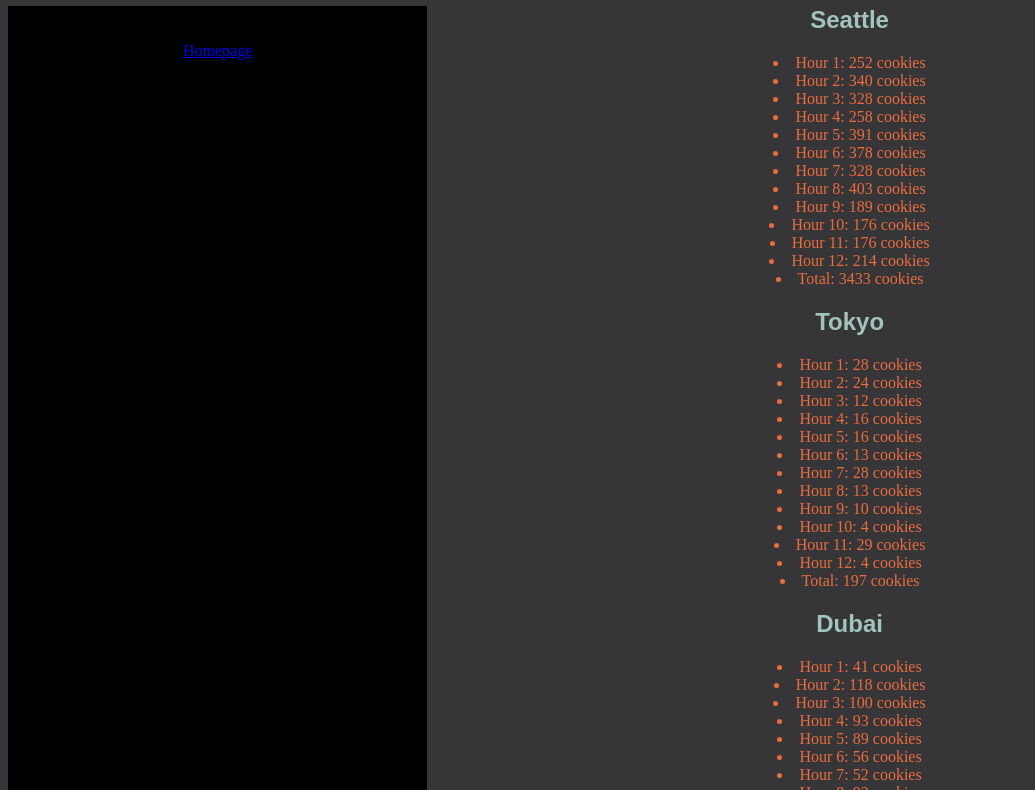
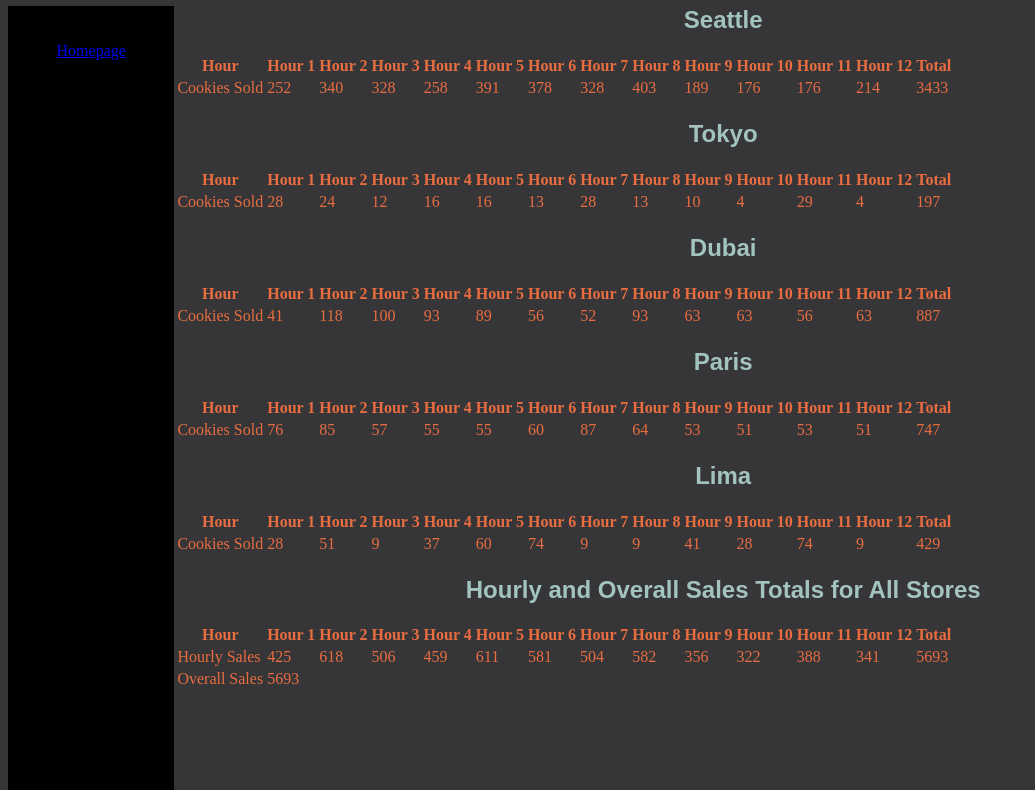
Before and after one commit to CodrCam/cams-cookies, a plain HTML site: page sales.html in a window 1280 px wide. Shown: the part 60-850 px from the top of the page, without its empty margins (0-1035 px from the left). Drawn offline with Linux system fonts and the light colour scheme.

Commit message:
adding in table and totals

```diff
--- a/css/styles.css
+++ b/css/styles.css
@@ -7,7 +7,7 @@ p {
 }
 nav {
   float: left;
-  width: 30%;
+  width: 10%;
   height: 200%;
   background: #000000;
   padding: 20px;
--- a/js/app.js
+++ b/js/app.js
@@ -4,7 +4,15 @@ class Store {
     this.minCustomers = minCustomers;
     this.maxCustomers = maxCustomers;
     this.avgCookies = avgCookies;
-    this.cookiesSold = [];
+    this.cookiesSold = Array(12).fill(0);
+    this.hourlyCustomers = [];
+    this.hourlyCookies = [];
+    this.totalCookies = 0;
+
+    for (let i = 6; i <= 19; i++) {
+      this.hourlyCustomers.push(0);
+      this.hourlyCookies.push(0);
+    }
   }
 
   randomCustomers() {
@@ -13,70 +21,140 @@ class Store {
 
   simulateSales() {
     for (let i = 0; i < 12; i++) {
-      let hourlyCustomers = this.randomCustomers();
-      let hourlyCookies = Math.round(hourlyCustomers * this.avgCookies);
-      this.cookiesSold.push(hourlyCookies);
+      this.hourlyCustomers[i] = this.randomCustomers();
+      this.hourlyCookies[i] = Math.round(this.hourlyCustomers[i] * this.avgCookies);
+      this.cookiesSold[i] += this.hourlyCookies[i];
+      this.totalCookies += this.hourlyCookies[i];
     }
   }
-
+  //old Render
   render() {
     let title = document.createElement('h2');
     title.textContent = this.name;
     document.body.appendChild(title);
 
-    let list = document.createElement('ul');
+    let table = document.createElement('table');
+    let headerRow = document.createElement('tr');
+    let header1 = document.createElement('th');
+    header1.textContent = 'Hour';
+    headerRow.appendChild(header1);
+
+    for (let i = 0; i < this.cookiesSold.length; i++) {
+      let header = document.createElement('th');
+      header.textContent = `Hour ${i + 1}`;
+      headerRow.appendChild(header);
+    }
+
+    let totalHeader = document.createElement('th');
+    totalHeader.textContent = 'Total';
+    headerRow.appendChild(totalHeader);
+
+    table.appendChild(headerRow);
+
+    let dataRow = document.createElement('tr');
+    let dataHeader = document.createElement('td');
+    dataHeader.textContent = 'Cookies Sold';
+    dataRow.appendChild(dataHeader);
+
     let total = 0;
     for (let i = 0; i < this.cookiesSold.length; i++) {
-      let item = document.createElement('li');
-      item.textContent = `Hour ${i + 1}: ${this.cookiesSold[i]} cookies`;
-      list.appendChild(item);
+      let data = document.createElement('td');
+      data.textContent = this.cookiesSold[i];
+      dataRow.appendChild(data);
       total += this.cookiesSold[i];
     }
-    let totalItem = document.createElement('li');
-    totalItem.textContent = `Total: ${total} cookies`;
-    list.appendChild(totalItem);
-    document.body.appendChild(list);
+
+    let totalData = document.createElement('td');
+    totalData.textContent = total;
+    dataRow.appendChild(totalData);
+
+    table.appendChild(dataRow);
+
+    document.body.appendChild(table);
+  }
+
+  // new function to render totals table
+  static renderTotals() {
+    // calculate hourly totals
+    const hourlyTotals = Array(12).fill(0);
+    for (const store of Store.stores) {
+      for (let i = 0; i < store.cookiesSold.length; i++) {
+        hourlyTotals[i] += store.cookiesSold[i];
+      }
+    }
+
+    // calculate overall total
+    const overallTotal = hourlyTotals.reduce((acc, cur) => acc + cur);
+
+    // create table
+    let title = document.createElement('h2');
+    title.textContent = 'Hourly and Overall Sales Totals for All Stores';
+    document.body.appendChild(title);
+
+    let table = document.createElement('table');
+    let headerRow = document.createElement('tr');
+    let header1 = document.createElement('th');
+    header1.textContent = 'Hour';
+    headerRow.appendChild(header1);
+
+    for (let i = 0; i < hourlyTotals.length; i++) {
+      let header = document.createElement('th');
+      header.textContent = `Hour ${i + 1}`;
+      headerRow.appendChild(header);
+    }
+
+    let totalHeader = document.createElement('th');
+    totalHeader.textContent = 'Total';
+    headerRow.appendChild(totalHeader);
+
+    table.appendChild(headerRow);
+
+    let dataRow1 = document.createElement('tr');
+    let dataHeader1 = document.createElement('td');
+    dataHeader1.textContent = 'Hourly Sales';
+    dataRow1.appendChild(dataHeader1);
+
+    let hourlyTotal = 0;
+    for (let i = 0; i < hourlyTotals.length; i++) {
+      let data = document.createElement('td');
+      data.textContent = hourlyTotals[i];
+      dataRow1.appendChild(data);
+      hourlyTotal += hourlyTotals[i];
+    }
+
+    let hourlyTotalData = document.createElement('td');
+    hourlyTotalData.textContent = hourlyTotal;
+    dataRow1.appendChild(hourlyTotalData);
+
+    table.appendChild(dataRow1);
+
+    let dataRow2 = document.createElement('tr');
+    let dataHeader2 = document.createElement('td');
+    dataHeader2.textContent = 'Overall Sales';
+    dataRow2.appendChild(dataHeader2);
+
+    let overallTotalData = document.createElement('td');
+    overallTotalData.colSpan = hourlyTotals.length + 1;
+    overallTotalData.textContent = overallTotal;
+    dataRow2.appendChild(overallTotalData);
+
+    table.appendChild(dataRow2);
+
+    document.body.appendChild(table);
   }
 }
 
-//Function to call up the literasl
-function processCities(cities) {
-  for (let i = 0; i < cities.length; i++) {
-    let city = cities[i];
-    let store = new Store(city.name, city.minCustomers, city.maxCustomers, city.avgCookies);
-    store.simulateSales();
-    store.render();
-  }
+// create store instances
+let Seattle = new Store('Seattle', 23, 65, 6.3);
+let Tokyo = new Store('Tokyo', 3, 24, 1.2);
+let Dubai = new Store('Dubai', 11, 38, 3.7);
+let Paris = new Store('Paris', 20, 38, 2.3);
+let Lima = new Store('Lima', 2, 16, 4.6);
+
+// simulate sales and render tables
+Store.stores = [Seattle, Tokyo, Dubai, Paris, Lima];
+for (const store of Store.stores) {
+  store.simulateSales();
+  store.render();
 }
-
-let cities = [
-  { name: "Seattle", minCustomers: 23, maxCustomers: 65, avgCookies: 6.3 },
-  { name: "Tokyo", minCustomers: 3, maxCustomers: 24, avgCookies: 1.2 },
-  { name: "Dubai", minCustomers: 11, maxCustomers: 38, avgCookies: 3.7 },
-  { name: "Paris", minCustomers: 20, maxCustomers: 38, avgCookies: 2.3 },
-  { name: "Lima", minCustomers: 2, maxCustomers: 16, avgCookies: 4.6 }
-];
-
-processCities(cities);
-
-//Create unlimited cities into page without function
-/* let Seattle = new Store('Seattle', 23, 65, 6.3);
-Seattle.simulateSales();
-Seattle.render();
-
-let Tokyo = new Store('Tokyo', 3, 24, 1.2);
-Tokyo.simulateSales();
-Tokyo.render();
-
-let Dubai = new Store('Dubai', 11, 38, 3.7);
-Dubai.simulateSales();
-Dubai.render();
-
-let Paris = new Store('Paris', 20, 38, 2.3);
-Paris.simulateSales();
-Paris.render();
-
-let Lima = new Store('Lima', 2, 16, 4.6);
-Lima.simulateSales();
-Lima.render();
- */
+Store.renderTotals();
--- a/sales.html
+++ b/sales.html
@@ -7,7 +7,7 @@
   <title>Cam's Cookie Shops</title>
 </head>
 <body>
-  <header><h1>Welcome to Cam's Cookie</h1></header>
+  <header><h1>Welcome to Pat's Cookie</h1></header>
   <nav>
     <ul>
       <a href="index.html">Homepage</a>
```
